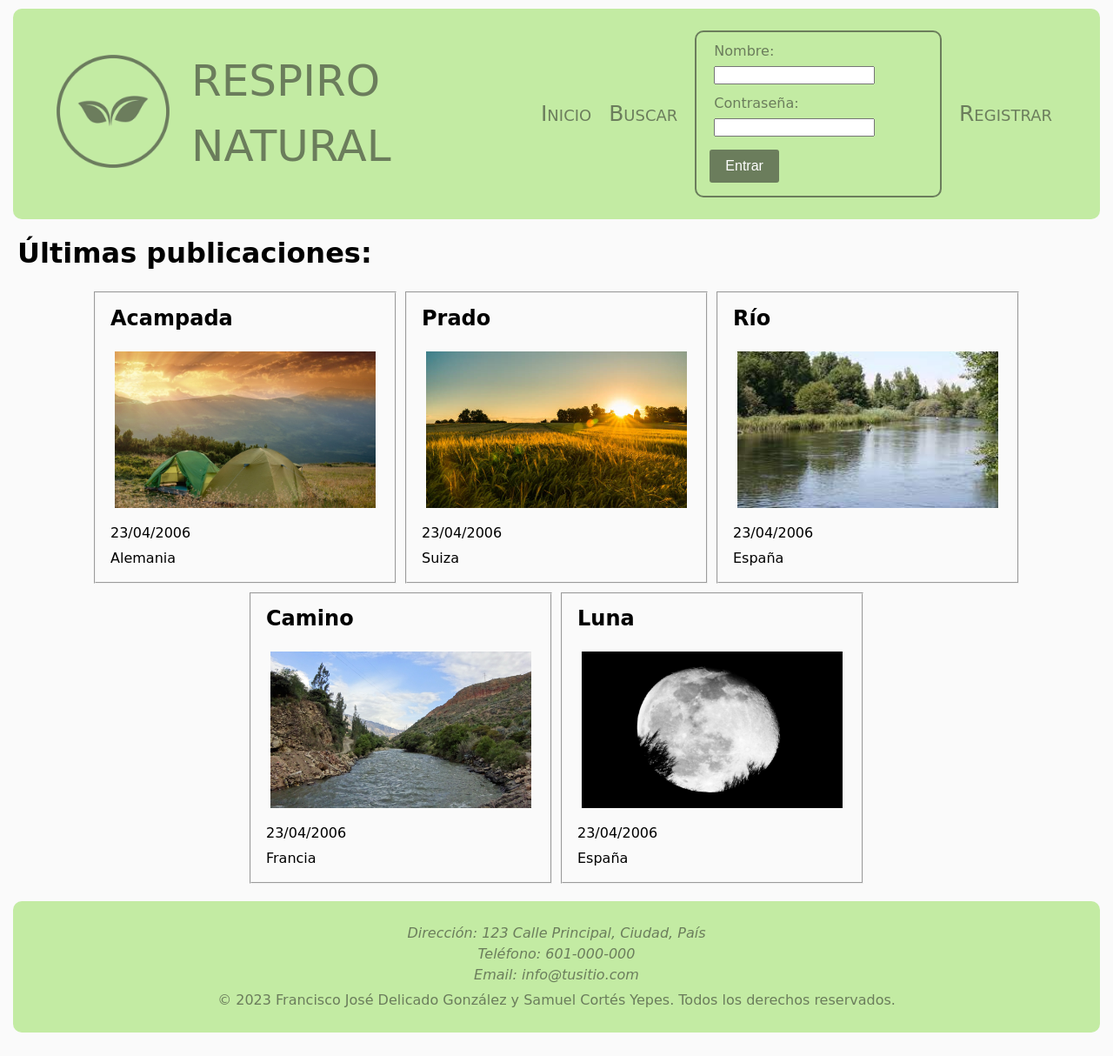
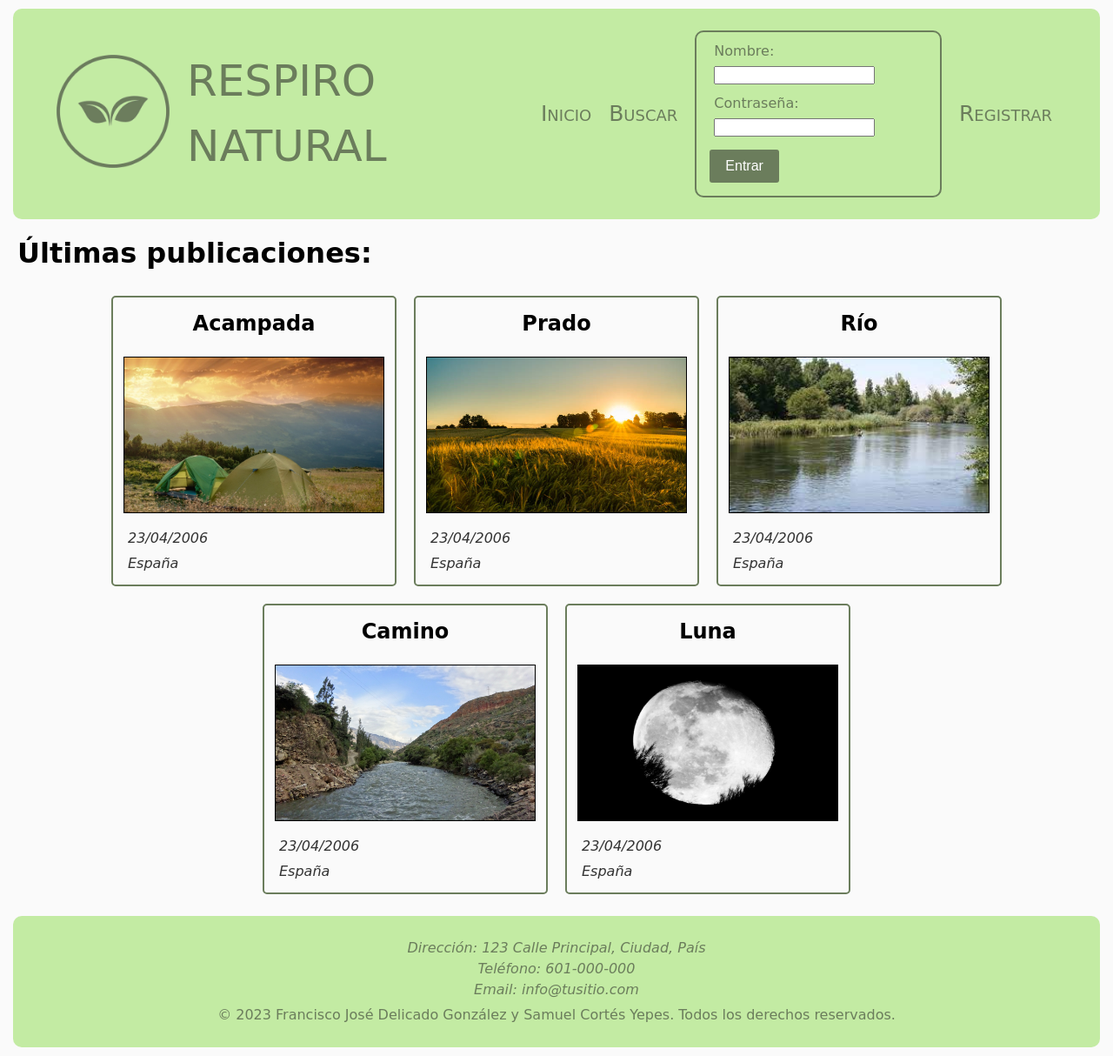
Before and after one commit to franndeli/DAW, a PHP site: page / in a window 1280 px wide. Shown: the whole page at 87% size. Before the commit the page ends 1187 px from the top, so only its background shows below. Run offline with PHP 8.4, Linux system fonts and the light colour scheme; some web fonts are replaced.

Commit message:
casi final

```diff
--- a/buscar.html
+++ b/buscar.html
@@ -14,7 +14,7 @@
     <header>
         <div class="logo">
             <a href="index.html"><img src="image/respiro_natural.png" alt="Logo de la página" height="130px"></a>
-            <p class="titulo">RESPIRO NATURAL</p>
+            <a href="index.html"><p class="titulo">RESPIRO NATURAL</p></a>
         </div>
         <div class="enlaces">
             <nav>
--- a/comprobacionalbum.html
+++ b/comprobacionalbum.html
@@ -14,7 +14,7 @@
     <header>
         <div class="logo">
             <a href="index.html"><img src="image/respiro_natural.png" alt="Logo de la página" height="130px"></a>
-            <p class="titulo">RESPIRO NATURAL</p>
+            <a href="index.html"><p class="titulo">RESPIRO NATURAL</p></a>
         </div>
         <div class="enlaces">
             <nav>
@@ -26,7 +26,7 @@
                         <a class="enlaces_menu" href="buscar.html">Buscar</a>
                     </li>
                     <li>
-                        <a class="enlaces_menu" href="registro.html">Registrar</a>
+                        <a class="enlaces_menu" href="indexsesion.html">Perfil</a>
                     </li>
                 </ul>
             </nav>
--- a/foto.html
+++ b/foto.html
@@ -15,7 +15,7 @@
     <header>
         <div class="logo">
             <a href="index.html"><img src="image/respiro_natural.png" alt="Logo de la página" height="130px"></a>
-            <p class="titulo">RESPIRO NATURAL</p>
+            <a href="index.html"><p class="titulo">RESPIRO NATURAL</p></a>
         </div>
         <div class="enlaces">
             <nav>
@@ -27,7 +27,7 @@
                         <a class="enlaces_menu" href="buscar.html">Buscar</a>
                     </li>
                     <li>
-                        <a class="enlaces_menu" href="registro.html">Registrar</a>
+                        <a class="enlaces_menu" href="indexsesion.html">Perfil</a>
                     </li>
                 </ul>
             </nav>
--- a/index.html
+++ b/index.html
@@ -14,11 +14,12 @@
     <header>
         <div class="logo">
             <a href="index.html"><img src="image/respiro_natural.png" alt="Logo de la página" height="130px"></a>
-            <p class="titulo">RESPIRO NATURAL</p>
+            <a href="index.html"><p class="titulo">RESPIRO NATURAL</p></a>
         </div>
         <div class="enlaces">
             <nav>
-                <ul>
+                <p class="icono_menu">&#9776;</p>
+                <ul class="menu">
                     <li>
                         <a class="enlaces_menu" href="index.html">Inicio</a>
                     </li>
@@ -52,40 +53,62 @@
         <h1>Últimas publicaciones:</h1>
 
         <div class="publicaciones">
-            <fieldset>
-                <h2>Acampada</h2>
-                <a href="aviso.html"><img src="image/acampar.jpg" alt="Foto1"></a>
-                <p>23/04/2006</p>
-                <p>Alemania</p>
-            </fieldset>
 
-            <fieldset>
-                <h2>Prado</h2>
-                <a href="aviso.html"><img src="image/campo.jpg" alt="Foto1"></a>
-                <p>23/04/2006</p>
-                <p>Suiza</p>
-            </fieldset>
+            <a href="aviso.html">
+                <section class="publicacion_indv">
+                    <h2 class="titulo_publicacion">Acampada</h2>
+                    <img class="lista_publicacion_img" src="image/acampar.jpg" alt="Foto1">
+                    <div class="fecha_ubicacion">
+                        <p>23/04/2006</p>
+                        <p>España</p>
+                    </div>
+                </section>
+            </a>
 
-            <fieldset>
-                <h2>Río</h2>
-                <a href="aviso.html"><img src="image/rio.jpeg" alt="Foto1"></a>
-                <p>23/04/2006</p>
-                <p>España</p>
-            </fieldset>
+            <a href="aviso.html">
+                <section class="publicacion_indv">
+                    <h2 class="titulo_publicacion">Prado</h2>
+                    <img class="lista_publicacion_img" src="image/campo.jpg" alt="Foto1">
+                    <div class="fecha_ubicacion">
+                        <p>23/04/2006</p>
+                        <p>España</p>
+                    </div>
+                </section>
+            </a>
 
-            <fieldset>
-                <h2>Camino</h2>
-                <a href="aviso.html"><img src="image/Rio_Santa.jpg" height="300" alt="Foto1"></a>
-                <p>23/04/2006</p>
-                <p>Francia</p>
-            </fieldset>
+            <a href="aviso.html">
+                <section class="publicacion_indv">
+                    <h2 class="titulo_publicacion">Río</h2>
+                    <img class="lista_publicacion_img" src="image/rio.jpeg" alt="Foto1">
+                    <div class="fecha_ubicacion">
+                        <p>23/04/2006</p>
+                        <p>España</p>
+                    </div>
+                </section>
+            </a>
 
-            <fieldset>
-                <h2>Luna</h2>
-                <a href="aviso.html"><img src="image/Siluetas_sobre_la_luna.jpg" height="300" alt="Foto1"></a>
-                <p>23/04/2006</p>
-                <p>España</p>
-            </fieldset>
+            <a href="aviso.html">
+                <section class="publicacion_indv">
+                    <h2 class="titulo_publicacion">Camino</h2>
+                    <img class="lista_publicacion_img" src="image/Rio_Santa.jpg" height="300" alt="Foto1">
+                    <div class="fecha_ubicacion">
+                        <p>23/04/2006</p>
+                        <p>España</p>
+                    </div>
+                </section>
+            </a>
+
+            <a href="aviso.html">
+                <section class="publicacion_indv">
+                    <h2 class="titulo_publicacion">Luna</h2>
+                    <img class="lista_publicacion_img" src="image/Siluetas_sobre_la_luna.jpg" height="300" alt="Foto1">
+                    <div class="fecha_ubicacion">
+                        <p>23/04/2006</p>
+                        <p>España</p>
+                    </div>
+                </section>
+            </a>
+
         </div>
     </main>
 
--- a/registro.html
+++ b/registro.html
@@ -14,7 +14,7 @@
     <header>
         <div class="logo">
             <a href="index.html"><img src="image/respiro_natural.png" alt="Logo de la página" height="130px"></a>
-            <p class="titulo">RESPIRO NATURAL</p>
+            <a href="index.html"><p class="titulo">RESPIRO NATURAL</p></a>
         </div>
         <div class="enlaces">
             <nav>
--- a/resultadobusqueda.html
+++ b/resultadobusqueda.html
@@ -15,7 +15,7 @@
     <header>
         <div class="logo">
             <a href="index.html"><img src="image/respiro_natural.png" alt="Logo de la página" height="130px"></a>
-            <p class="titulo">RESPIRO NATURAL</p>
+            <a href="index.html"><p class="titulo">RESPIRO NATURAL</p></a>
         </div>
         <div class="enlaces">
             <nav>
--- a/style.css
+++ b/style.css
@@ -70,14 +70,14 @@ header > div > nav > ul > li > form {
 
 .enlaces_menu:before {
     content: '';
-    background: #ffffff;
+    background: #000000;
     display: block;
     position: absolute;
     bottom: -3px;
     left: 0;
     width: 0;
     height: 3px;
-    transition: all 0.3s ease-in-out;
+    transition: all 0.1s ease-in-out;
 }
 
 .enlaces_menu:hover {
@@ -124,24 +147,39 @@ main{
     margin-right: 20px;
 }
 
-.publicaciones > fieldset > a > img{
+.lista_publicacion_img{
+    border: 1px solid black;
     width: 300px;
     height: 180px;
 }
+
+.fecha_ubicacion > p{
+    font-style: italic;
+    color: #323232;
+}
 /*PUBLICACIONES*/
 
-/*FIELDSET*/
-.prueba{
-    font-size: xx-small;
+/*SECTION*/
+.publicacion_indv{
+    padding: 7px;
+    border: 2px solid #6B7D5C;
+    border-radius: 5px;
 }
-/*FIELDSET*/
+/*SECTION*/
 
 /*A*/
+a{
+    text-decoration: none;
+}
+
+.publicaciones > a{
+    color: #000000;
+}
 /*A*/
 
 /*BUTTON*/
 button {
-    background: linear-gradient(to bottom, #2c3325 50%, transparent 50%);
+    background: linear-gradient(to bottom, #000000 50%, transparent 50%);
     background-size: 100% 200%;
     background-position: left bottom;
     background-color: #6B7D5C;
@@ -173,6 +211,11 @@ h1, h2, h3, h4, h5, h6 {
     font-size: 50px;
     color: #6B7D5C;
 }
+
+.titulo_publicacion{
+    text-align: center;
+}
+/*TÍTULOS*/
 
 footer {
     background-color: #5dce0059;
```
Also changed, not shown: other parts of style.css (+27 -4 lines), aviso.html (+48 -15 lines), index_usu.html (+53 -32 lines), indexsesion.html (+9 -11 lines), solicitudalbum.html (+9 -11 lines).
